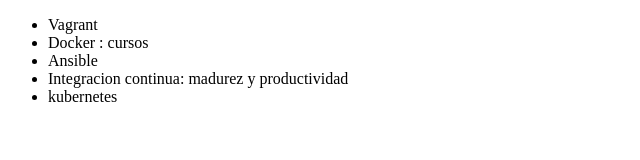
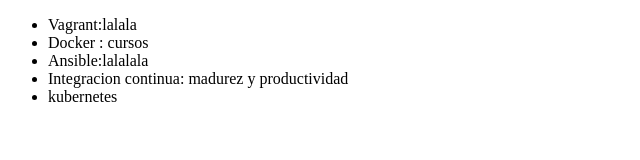
Before and after one commit to JesusPuga3003/alura-git, a plain HTML site: page index.html in a window 1280 px wide. Shown: the whole page, without its empty margins (0-640 px from the left). Drawn offline with Linux system fonts and the light colour scheme.

Commit message:
cambiando cositas

```diff
--- a/index.html
+++ b/index.html
@@ -6,9 +6,9 @@
 </head>
 <body>
      <ul>
-         <li> Vagrant  </li>
+         <li> Vagrant:lalala  </li>
          <li> Docker : cursos </li>
-         <li> Ansible </li>
+         <li> Ansible:lalalala </li>
          <li> Integracion continua: madurez  y productividad</li>
          <li>kubernetes</li>
      </ul>
```
